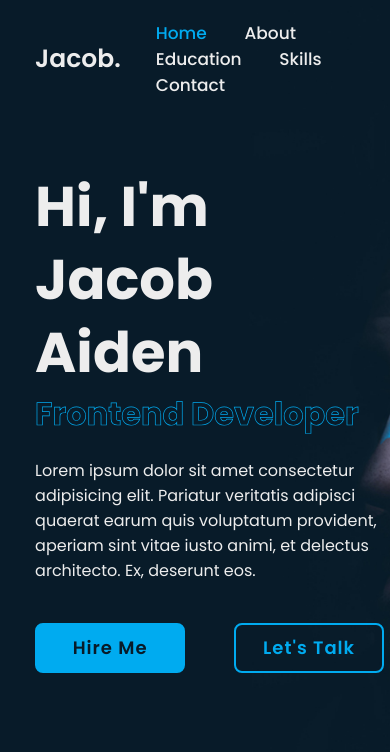
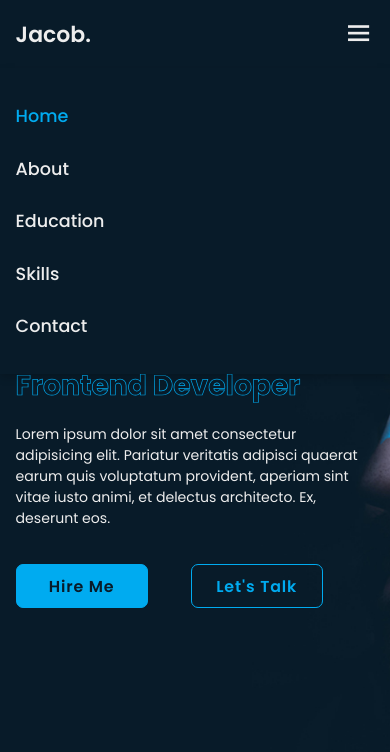
Before and after one commit to ackrunalrv/officialsaif, a plain HTML site: page index.html in a window 390 px wide. Shown: the top 752 px of the page. Drawn offline with nearby package versions, Linux system fonts and the light colour scheme.

Commit message:
add a some code of css

```diff
--- a/css/style.css
+++ b/css/style.css
@@ -631,3 +631,55 @@ span {
 .footer-iconTop a:hover i {
     color: var(--main-color);
 }
+
+/* BREACKPOINT */
+
+@media (max-width: 1200px) {
+    html {
+        font-size: 55%;
+    }
+}
+
+@media (max-width: 991px) {
+    .header {
+        padding: 2rem 4%;
+    }
+
+    section {
+        padding: 10rem 4% 2rem;
+    }
+
+    .home {
+        padding: 0 4%;
+    }
+
+    .footer {
+        padding: 2rem 4% ;
+    }
+}
+
+@media (max-width: 768px) {
+    .header {
+        background: var(--bg-color);
+    }
+
+    #menu-icon {
+        display: block;
+    }
+
+    .navbar{
+        position: absolute;
+        top: 100%;
+        left: 0;
+        width: 100%;
+        padding: 1rem 4%;
+        background: var(--bg-color);
+        box-shadow: 0 .5rem 1rem rgba(0, 0, 0, .2);
+    }
+
+    .navbar a {
+        display: block;
+        font-size: 2rem;
+        margin: 3rem 0;
+    }
+}
```
